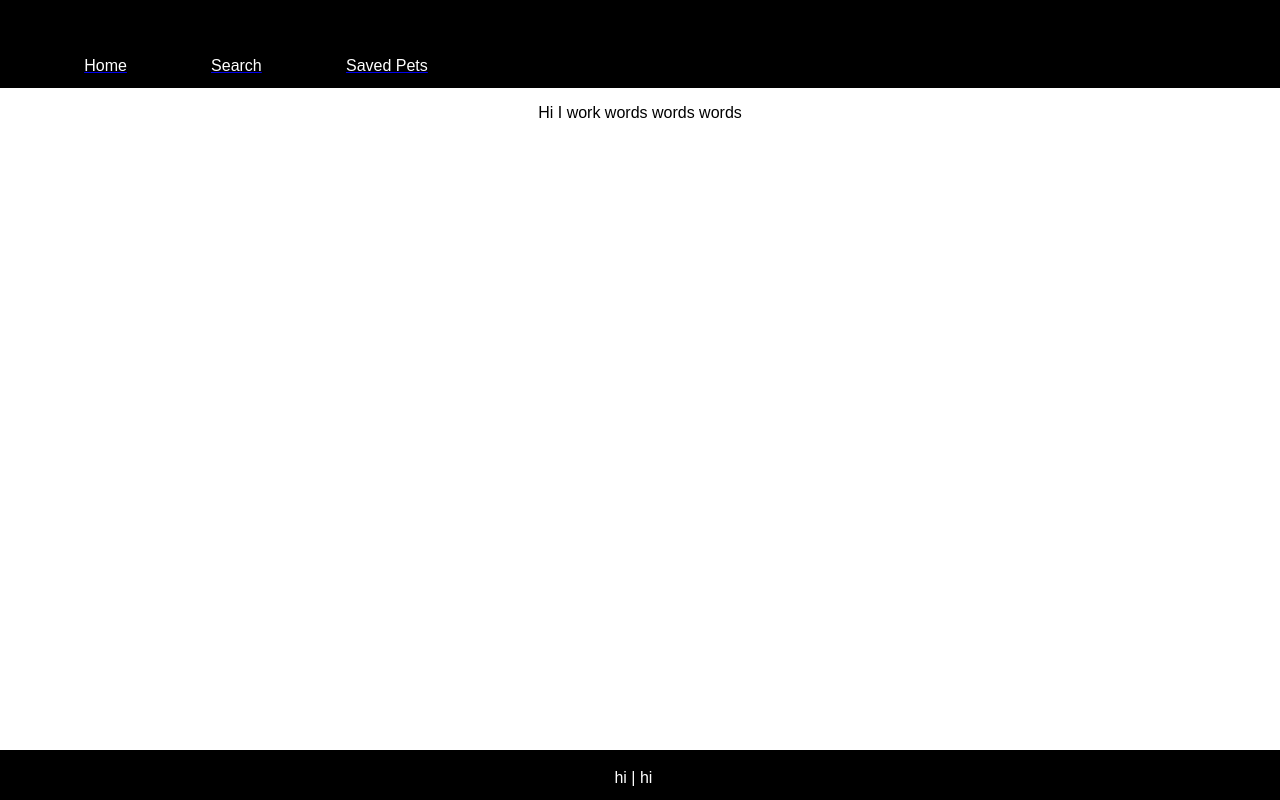
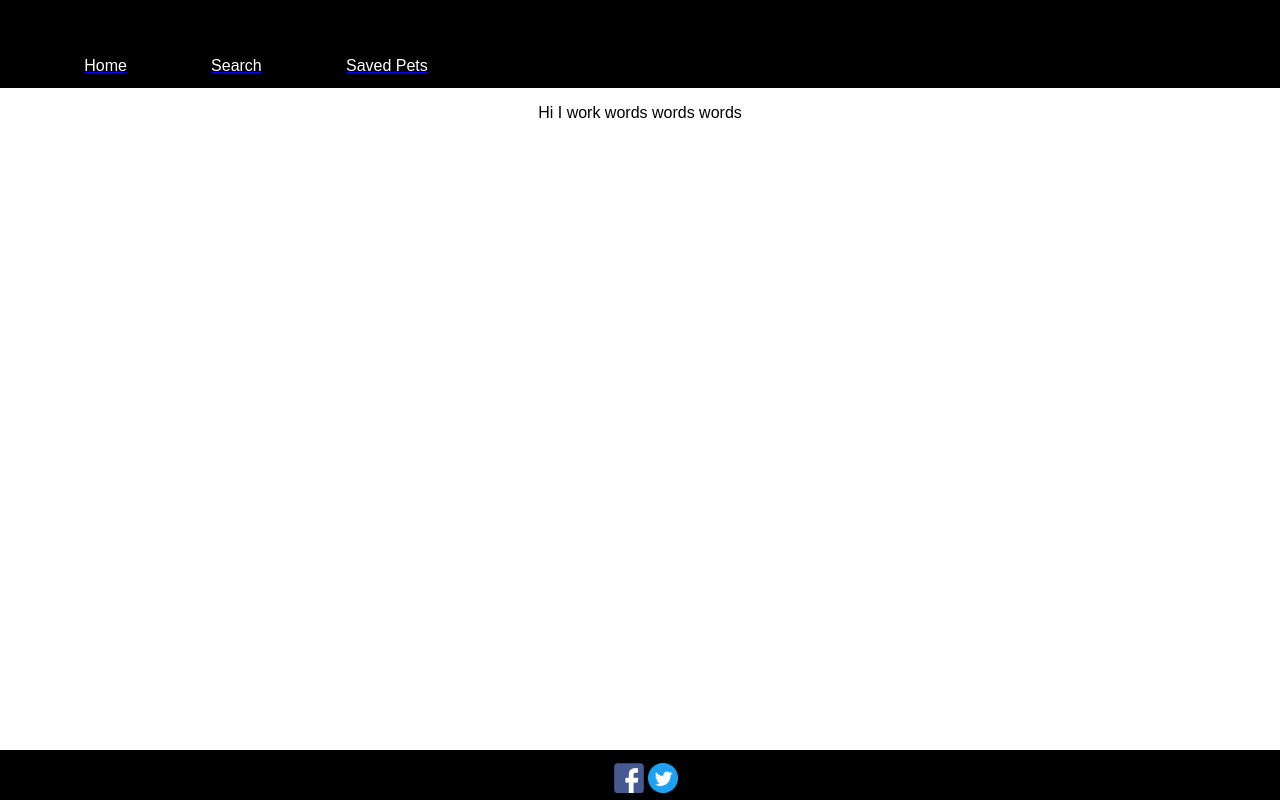
Before and after one commit to larsbergen/adoption-app, a React (Create React App) app: page /savedpets in a window 1280 px wide. Built offline with nearby package versions, Linux system fonts and the light colour scheme.

Commit message:
footer css

```diff
--- a/src/components/Footer.css
+++ b/src/components/Footer.css
@@ -10,6 +10,16 @@
     display: flex;
 }
 .social-media-links {
-    margin-top: 1.5%;
+    margin-top: 1%;
     margin-left: 48%
 }
+.socialmedia-fb {
+    height: 30px;
+    width: 30px;
+    padding-right: 2px;
+}
+.socialmedia-tw {
+    height: 30px;
+    width: 30px;
+    padding-left: 2px;
+}
--- a/src/components/Footer.js
+++ b/src/components/Footer.js
@@ -1,14 +1,14 @@
 import React, { Component } from 'react';
 import './Footer.css';
-
+var Facebook = require('./images/faceBook-blue.png');
+var Twitter = require('./images/tw-bl-sm.png');
 class Footer extends Component {
     render() {
         return (
             <div className='footer-container'>
             <div className='social-media-links'>
-            <a>hi</a>
-            <span> | </span>
-            <a>hi</a>
+            <img src={Facebook} className='socialmedia-fb' alt='Facebok'></img>
+            <img src={Twitter} className='socialmedia-tw' alt='Twitter'></img>
             </div>
             </div>
         );
--- a/src/components/PetCard.css
+++ b/src/components/PetCard.css
@@ -1,14 +1,13 @@
 .card {
-    border: green;
-    background-color: green;
+    background-color: rgb(13, 156, 175);
 
 }
-.img-container {
+/* .img-container {
 
+} */
+.content {
+color: white
 }
-.content {
-color: red
-}
-.remove {
+/* .remove {
 
-}
+} */
```
Also changed, not shown: src/components/images/faceBook-blue.png (added), src/components/images/tw-bl-sm.png (added).
